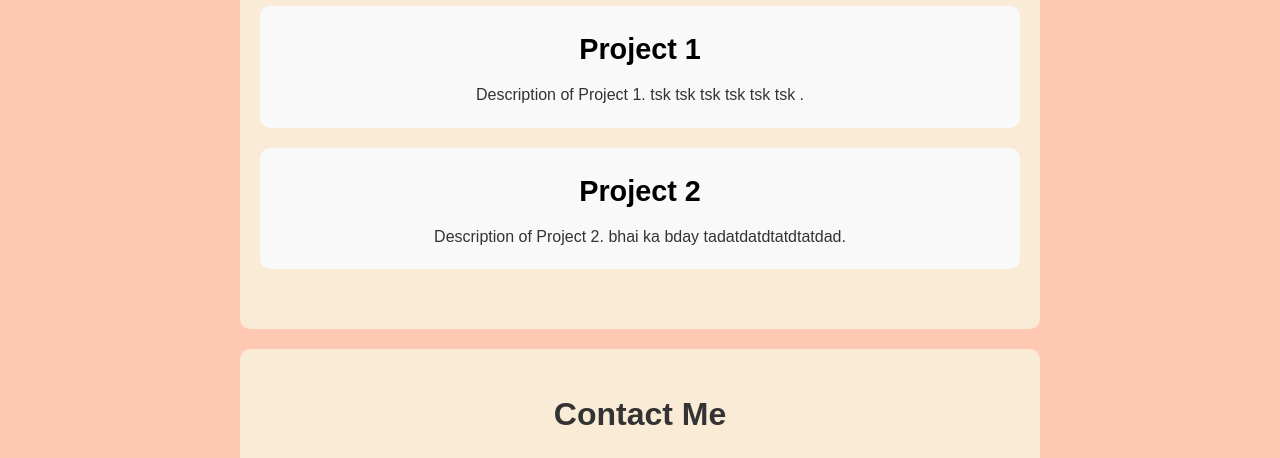
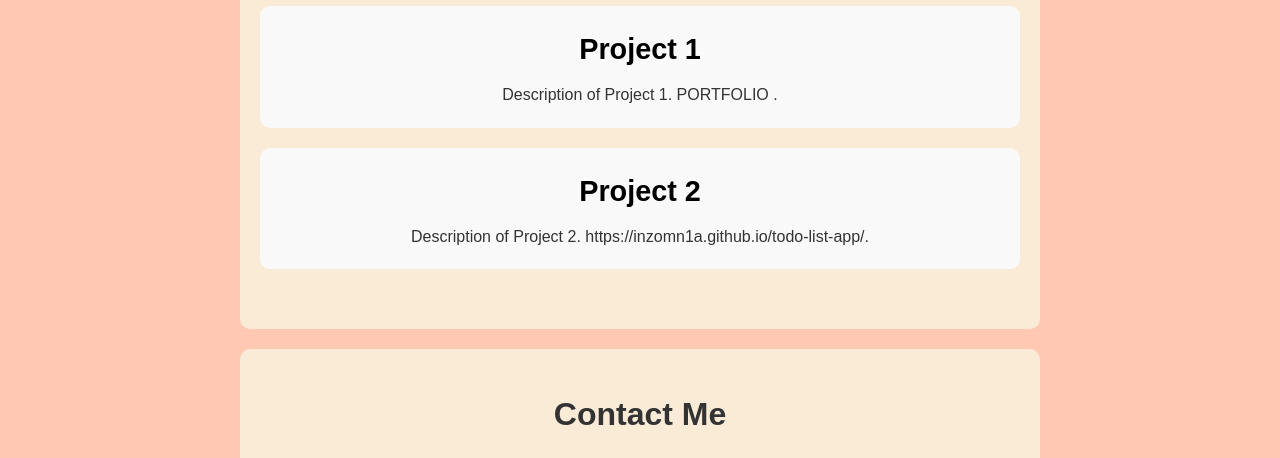
Before and after one commit to InZomn1a/InZomn1a.github.io, a plain HTML site: page index.html in a window 1280 px wide. Shown: the part 632-1090 px from the top of the page. Drawn offline with Linux system fonts and the light colour scheme.

Commit message:
index.html

```diff
--- a/index.html
+++ b/index.html
@@ -28,11 +28,11 @@
             <h2>Projects</h2>
             <div class="project">
                 <h3>Project 1</h3>
-                <p>Description of Project 1.  tsk tsk tsk tsk tsk tsk .</p>
+                <p>Description of Project 1. PORTFOLIO .</p>
             </div>
             <div class="project">
                 <h3>Project 2</h3>
-                <p>Description of Project 2. bhai ka bday tadatdatdtatdtatdad.</p>
+                <p>Description of Project 2. https://inzomn1a.github.io/todo-list-app/.</p>
             </div>
             <!-- Add more projects as needed -->
         </section>
```
